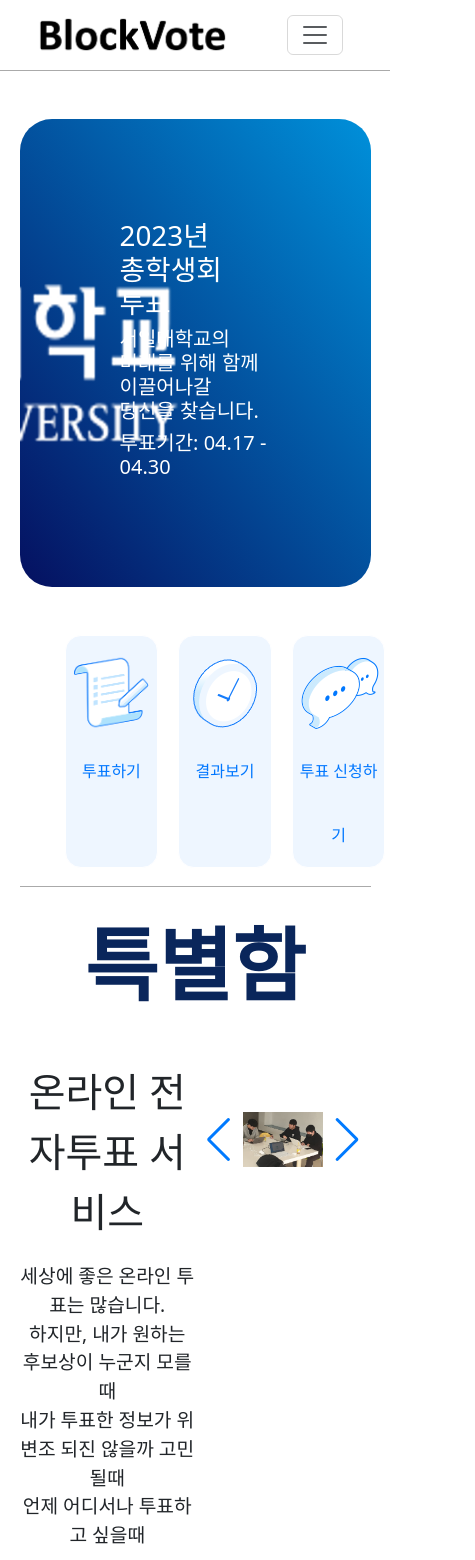
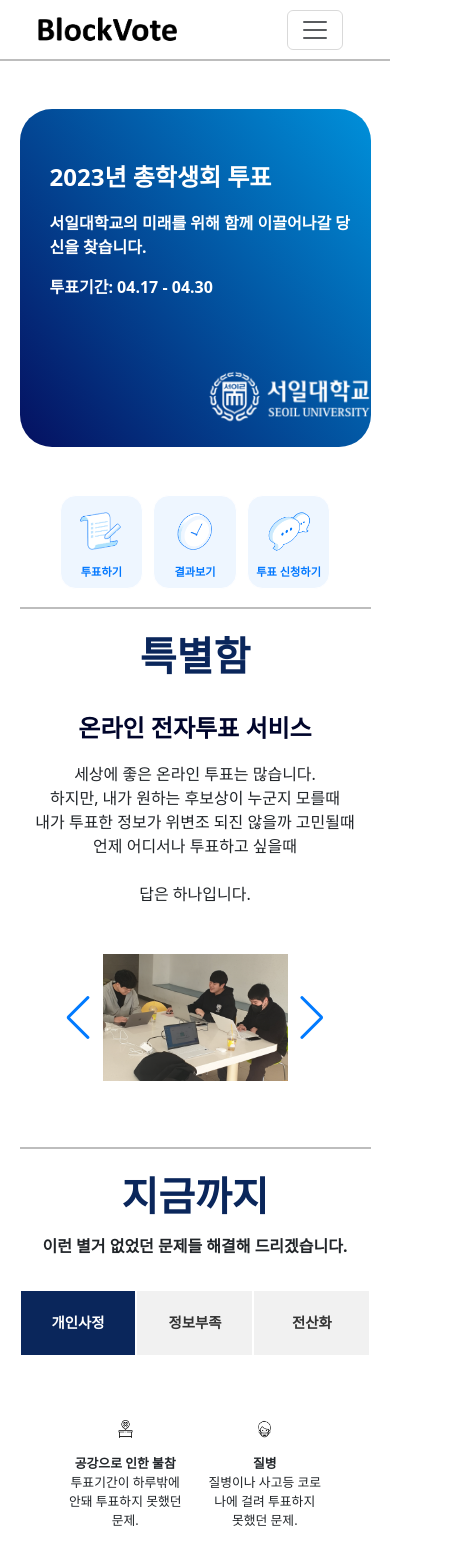
Before and after one commit to TEAM-BlockVote/CapstoneDesign, a React (Create React App) app in the folder client/: page / in a window 390 px wide. Shown: the top 1560 px of the page, 475 px wide, since content can reach past the window. Built offline with nearby package versions, Linux system fonts and the light colour scheme; no server answers; a web font is replaced by a local one.

Commit message:
[design] 메인 페이지 개선 및 반응형 웹 구현

```diff
--- a/client/src/Components/Main/Future.css
+++ b/client/src/Components/Main/Future.css
@@ -1,5 +1,12 @@
 .future-wrapper {
   display: flex;
+}
+
+@media screen and (max-width:1023px) {
+  .future-wrapper {
+    flex-direction: column;
+    padding: 10px;
+  }
 }
 
 .future-info {
@@ -7,6 +14,15 @@
   border: 10px #ffffff solid;
   padding: 3rem 2rem;
   width: 33.33%;
+  height: auto;
+}
+
+@media screen and (max-width:1023px) {
+  .future-info {
+    padding: 2rem 2rem;
+    width: auto;
+    height: 33.33%;
+  }
 }
 
 .future-img {
@@ -16,4 +32,9 @@
 .future-title {
   color: #5ebabc;
   margin: 1rem 0;
+  font-weight: bold;
 }
+
+.future-written {
+  font-weight: 500;
+}
--- a/client/src/Components/Main/Future.js
+++ b/client/src/Components/Main/Future.js
@@ -38,7 +38,7 @@ const Future = () => {
         <div className="future-info" key={index}>
           <img className="future-img" src={element.img} alt="logo" />
           <h5 className="future-title"> {element.title} </h5>
-          <div>{element.content}</div>
+          <div className="future-written">{element.content}</div>
         </div>
       ))}
     </div>
--- a/client/src/Components/Main/Header.js
+++ b/client/src/Components/Main/Header.js
@@ -2,6 +2,7 @@ import { Link } from "react-router-dom";
 import React, { useContext } from 'react';
 import logo from '../Main/images/logo.png';
 import AuthContext from '../../Store/auth-context';
+import './NavigationBar.css';
 
 import { useState } from 'react';
 
@@ -16,9 +17,9 @@ const Header = () => {
 
   return (
     <div>
-      <nav className="navbar navbar-expand-lg" style={{margin: '0 5%'}}>
+      <nav className="navbar navbar-expand-lg" style={{ margin: '0 5%' }}>
         <div className="container-fluid">
-          <Link className="navbar-brand" to="/"><img  style={{width:'200px'}} src={logo} alt="seoilLogo"/></Link>
+          <Link className="navbar-brand" to="/"><img className="navbar-logo" src={logo} alt="seoilLogo" /></Link>
           <button
             className="navbar-toggler"
             type="button"
@@ -27,7 +28,7 @@ const Header = () => {
             aria-controls="navbarSupportedContent"
             aria-expanded="false"
             aria-label="Toggle navigation"
-            style={{marginLeft: 'auto', marginRight: '1rem'}}
+            style={{ marginLeft: 'auto', marginRight: '1rem' }}
           >
             <span className="navbar-toggler-icon"></span>
           </button>
@@ -45,17 +46,17 @@ const Header = () => {
             </ul>
             <ul className="navbar-nav account">
               <li className="nav-item">
-                { ctx.isLoggedIn === null && " " }
-                { ctx.isLoggedIn === false && <Link className="nav-link" to="/signIn"> 로그인 </Link> }
+                {ctx.isLoggedIn === null && " "}
+                {ctx.isLoggedIn === false && <Link className="nav-link" to="/signIn"> 로그인 </Link>}
               </li>
             </ul>
           </div>
-          { ctx.isLoggedIn === true && (
-            <div className="navbar-nav" onClick={showModal} style={{cursor:'pointer', color: '#0084ff'}}>
+          {ctx.isLoggedIn === true && (
+            <div className="navbar-nav" onClick={showModal}>
               {ctx.userName}님
             </div>
           )}
-          </div>
+        </div>
       </nav>
       <div>
         {modalOpen && <InfoModal setModalOpen={setModalOpen} />}
--- a/client/src/Components/Main/HorizonLine.css
+++ b/client/src/Components/Main/HorizonLine.css
@@ -1,5 +1,5 @@
 .horizonLine {
     width: 100%;
-    border-bottom: 1px solid #aaa;
+    border-bottom: 2px solid #aaaaaac4;
     margin: 5% 0;
 }
--- a/client/src/Components/Main/Main.css
+++ b/client/src/Components/Main/Main.css
@@ -5,8 +5,11 @@
   align-items: center;
   height: auto;
   min-height: 100%;
+  justify-content: center;
   padding-bottom: 100px;
-  border-top:  1px solid #aaa;
+  border-top: 2px solid #aaaaaac4;
+  width: 100%;
+  overflow-x: hidden;
 }
 
 .main_content {
@@ -20,38 +23,118 @@
 .banner {
   background: linear-gradient(231.73deg, #0090da 0%, #051060 100%);
   width: 100%;
+  height: auto;
   border-radius: 2rem;
-  margin: 3rem 0;
+  margin: 3rem;
 }
 
 .banner_info {
-  position: relative;
-  display: grid;
-  overflow: hidden;
+  display: flex;
+  flex-direction: row;
   height: 100%;
   border-radius: 0.9375rem;
-  grid-template-columns: repeat(2, auto);
+}
+
+@media screen and (max-width:1023px) {
+  .banner_info {
+    flex-direction: column;
+  }
 }
 
 .banner_left {
+  width: auto;
   color: white;
-  z-index: 1;
-  color: #fff;
-  word-break: keep-all;
-  padding: 100px;
+  display: flex;
+  flex-direction: column;
+  margin: 100px 0px 100px 100px;
+}
+
+@media screen and (max-width:767px) {
+  .banner_left {
+    margin: 50px 10px 50px 30px;
+  }
+}
+
+@media screen and (min-width:768px) and (max-width: 1023px) {
+  .banner_left {
+    margin: 50px 0px 50px 50px;
+  }
+}
+
+.banner-vote {
+  font-weight: bolder;
+  font-size: 2.5rem;
+}
+
+@media screen and (max-width:767px) {
+  .banner-vote {
+    font-size: 1.5rem;
+  }
+}
+
+@media screen and (min-width:768px) and (max-width: 1023px) {
+  .banner-vote {
+    font-size: 2rem;
+  }
+}
+
+.banner-written {
+  font-weight: bold;
+  font-size: 1.4rem;
+}
+
+@media screen and (max-width:767px) {
+  .banner-written {
+    font-size: 1rem;
+  }
+}
+
+@media screen and (min-width:768px) and (max-width: 1023px) {
+  .banner-written {
+    font-size: 1.2rem;
+  }
+}
+
+.banner-date {
+  font-weight: bold;
+  font-size: 1.4rem;
+}
+
+@media screen and (max-width:767px) {
+  .banner-date {
+    font-size: 1rem;
+  }
+}
+
+@media screen and (min-width:768px) and (max-width: 1023px) {
+  .banner-date {
+    font-size: 1.2rem;
+  }
 }
 
 .banner_right {
-  position: absolute;
-  right: 0;
   display: flex;
-  height: 100%;
-  padding: 100px;
   margin: auto;
 }
 
 .banner_img {
-  width: auto;
+  width: 400px;
+}
+
+@media screen and (max-width:767px) {
+  .banner_img {
+    width: 200px;
+    margin-bottom: 10%;
+    margin-left: 50%;
+  }
+}
+
+@media screen and (min-width:768px) and (max-width: 1023px) {
+  .banner_img {
+    width: 300px;
+    margin-bottom: 10%;
+    margin-left: 70%;
+  }
 }
 
 .vote_container {
@@ -71,10 +154,12 @@
 .vote_info {
   margin: 1rem;
 }
+
 .voting_day {
   color: #0090da;
   font-weight: 500;
 }
+
 .vote_action {
   margin: auto;
   text-align: center;
@@ -88,7 +173,8 @@
 }
 
 .section-title {
-  margin-bottom: 1.5rem;
+  margin-bottom: 1rem;
+  text-align: center;
 }
 
 .section-title .main_title {
@@ -97,8 +183,23 @@
   color: #0a265b;
 }
 
+@media screen and (max-width:767px) {
+  .section-title .main_title {
+    margin-bottom: 0.5rem;
+    font-size: 2.5rem;
+  }
+}
+
+@media screen and (min-width:768px) and (max-width:1023px) {
+  .section-title .main_title {
+    margin-bottom: 1rem;
+    font-size: 3.5rem;
+  }
+}
+
 .section-title .sub_title {
   text-align: center;
+  font-weight: bold;
 }
 
 .section-info {
@@ -108,16 +209,61 @@
   height: 30%;
 }
 
-.section-info-title {
-  font-family: bold;
-  font-size: 2.5rem;
+@media screen and (max-width:767px) {
+  .section-info {
+    flex-direction: column;
+  }
+}
+
+@media screen and (min-width:768px) and (max-width:1023px) {
+  .section-info {
+    flex-direction: column;
+  }
+}
+
+@media screen and (min-width:1024px) {
+  .section-info {
+    flex-direction: row;
+  }
 }
 
 .section-info-content {
   white-space: pre-line;
   text-align: center;
   margin-top: 10%;
-  font-size: 1.2rem
+  font-size: 1.2rem;
+  font-weight: 500;
+}
+
+@media screen and (max-width:767px) {
+  .section-info-content {
+    margin-top: 5%;
+    font-size: 1rem;
+  }
+}
+
+@media screen and (min-width:768px) and (max-width:1023px) {
+  .section-info-content {
+    font-size: 1.1rem;
+  }
+}
+
+.section-info-title {
+  font-weight: bold;
+  font-size: 2.5rem;
+  color: #00052b;
+}
+
+@media screen and (max-width:767px) {
+  .section-info-title {
+    font-size: 1.5rem;
+  }
+}
+
+@media screen and (min-width:768px) and (max-width:1023px) {
+  .section-info-title {
+    font-size: 2rem;
+  }
 }
 
 .section-info-wrapper {
@@ -125,10 +271,15 @@
 }
 
 .section_content {
-  display : flex;
+  display: flex;
   justify-content: center;
-  align-items : center;
-  width: 50%;
+  align-items: center;
+}
+
+@media screen and (min-width:1024px) {
+  .section_content {
+    width: 50%;
+  }
 }
 
 .swiper-img {
@@ -144,17 +295,44 @@
   height: 50%;
 }
 
+@media screen and (max-width:767px) {
+  .mySwiper {
+    width: 80%;
+  }
+}
+
+@media screen and (min-width:768px) and (max-width:1023px) {
+  .mySwiper {
+    width: 70%;
+  }
+}
+
 .tab-wrapper {
-  width:100%;
+  width: 100%;
 }
 
 .tabs-list {
   display: flex;
   list-style: none;
   text-align: center;
-  margin: 0 auto;
   padding: 0;
   cursor: pointer;
+}
+
+.tab-img {
+  width: 100px;
+}
+
+@media screen and (max-width:767px) {
+  .tab-img {
+    width: 50px;
+  }
+}
+
+@media screen and (min-width:768px) and (max-width:1023px) {
+  .tab-img {
+    width: 80px;
+  }
 }
 
 .tab {
@@ -164,6 +342,13 @@
   margin: 0 auto;
   color: #333333;
   line-height: 4rem;
+  font-weight: bold;
+}
+
+@media screen and (max-width:767px) {
+  .tab {
+    font-size: 0.9rem;
+  }
 }
 
 .tab.active {
@@ -171,6 +356,13 @@
   background-color: #0a265b;
   color: #fff;
   line-height: 4rem;
+  font-weight: bold;
+}
+
+@media screen and (max-width:767px) {
+  .tab.active {
+    font-size: 0.9rem;
+  }
 }
 
 .info-wrap {
@@ -178,15 +370,44 @@
 }
 
 .footer {
-  height: 100px;
-  position : relative;
+  display: flex;
+  flex-direction: column;
+  width: 100%;
+  overflow-x: hidden;
+  height: auto;
   background: #202942;
+  padding: 30px;
 }
 
-.footer-content {
+.footer-list {
   display: flex;
-  justify-content: space-around;
-  padding-top: 2rem;
+  flex-direction: row;
+  text-align: center;
+  margin: auto;
+}
+
+.producers {
+  color: azure;
+  font-weight: bold;
+  margin-top: 5px;
+  padding: 0 10px;
+}
+
+.footer-logo {
+  display: flex;
+  padding: 2rem;
+  margin: auto;
+}
+
+.under-logo {
+  width: 200px;
+  height: auto;
+}
+
+@media screen and (max-width:767px) {
+  .under-logo {
+    width: 150px;
+  }
 }
 
 .main-btn {
@@ -213,6 +434,49 @@
   margin: 0 10px;
   border-radius: 16px;
   padding-top: 10px;
+  height: auto;
+}
+
+@media screen and (max-width:767px) {
+  .go-link {
+    line-height: 2rem;
+    margin: 0 5px;
+  }
+}
+
+@media screen and (min-width:768px) and (max-width:1023px) {
+  .go-link {
+    line-height: 3rem;
+  }
+}
+
+@media screen and (min-width:1024px) {
+  .go-link {
+    line-height: 4rem;
+  }
+}
+
+.tab-label {
+  font-weight: 600;
+  font-size: 1.2rem;
+}
+
+@media screen and (max-width:767px) {
+  .tab-label {
+    font-size: 0.7rem;
+  }
+}
+
+@media screen and (min-width:768px) and (max-width:1023px) {
+  .tab-label {
+    font-size: 1rem;
+  }
+}
+
+@media screen and (min-width:1024px) {
+  .tab-label {
+    font-size: 1.3rem;
+  }
 }
 
 .votebox-info {
@@ -229,13 +493,16 @@
   border-top-left-radius: 20px;
   border-top-right-radius: 20px;
 }
+
 .votebox-desc {
   padding-top: 2rem;
 
 }
+
 .votebox-link {
   padding-top: 2.3rem;
 }
+
 .votebox-dan {
   font-size: 13px;
   white-space: nowrap;
--- a/client/src/Components/Main/Main.js
+++ b/client/src/Components/Main/Main.js
@@ -7,6 +7,7 @@ import { Link } from "react-router-dom";
 import HorizonLine from './HorizonLine';
 import './Main.css';
 import bannerLogo from './images/seoilLogo.png';
+import underLogo from '../Main/images/underLogo.png';
 import Team from './images/Team.png';
 import MakeVote from './images/makeVote.png';
 import Voting from './images/voting.png';
@@ -24,10 +25,10 @@ import 'swiper/components/navigation/navigation.min.css'
 import 'swiper/components/pagination/pagination.min.css'
 
 const Main = () => {
-  const [selectedTab, setSelectedTab] = useState(<Tab index={0}/>);
+  const [selectedTab, setSelectedTab] = useState(<Tab index={0} />);
   const [activeIndex, setActiveIndex] = useState(0);
 
-  const handleTabClick = (tab,index) => {
+  const handleTabClick = (tab, index) => {
     setSelectedTab(tab);
     setActiveIndex(index);
   };
@@ -42,18 +43,18 @@ const Main = () => {
 
   return (
     <>
-    {/* {<SignInModal/>} */}
+      {/* {<SignInModal/>} */}
       <div className="main_content_wrapper">
         <div className="main_content">
           <div className="banner">
             <div className="banner_info">
               <div className="banner_left">
-                <h1 > 2023년 총학생회 투표 </h1>
-                <h5> 서일대학교의 미래를 위해 함께 이끌어나갈 당신을 찾습니다. </h5>
-                <h5> 투표기간: 04.17 - 04.30 </h5>
+                <p className='banner-vote'> 2023년 총학생회 투표 </p>
+                <p className='banner-written'> 서일대학교의 미래를 위해 함께 이끌어나갈 당신을 찾습니다. </p>
+                <p className='banner-date'> 투표기간: 04.17 - 04.30 </p>
               </div>
               <div className="banner_right">
-                <img className="banner_img" src={bannerLogo} alt="seoilLogo"/>
+                <img className="banner_img" src={bannerLogo} alt="seoilLogo" />
               </div>
             </div>
           </div>
@@ -89,22 +90,22 @@ const Main = () => {
             </div>
           </div> */}
           <div className="tab-wrapper">
-            <ul className="tabs-list" style={{margin: '0 10%'}}>
+            <ul className="tabs-list" style={{ margin: '0 10%' }}>
               <li className='go-link' onClick={handleVotingModalShow}>
-                <img src={Voting} alt='투표하기'></img>
-                <div> 투표하기 </div>
+                <img className='tab-img' src={Voting} alt='투표하기'></img>
+                <div className='tab-label'> 투표하기 </div>
               </li>
               <li className='go-link' onClick={handleResultModalShow}>
-                <img src={Result} alt='결과보기'></img>
-                <div> 결과보기 </div>
+                <img className='tab-img' src={Result} alt='결과보기'></img>
+                <div className='tab-label'> 결과보기 </div>
               </li>
               <li className='go-link'>
-                <img src={MakeVote} alt='투표 신청하기'></img>
-                <div> 투표 신청하기 </div>
+                <img className='tab-img' src={MakeVote} alt='투표 신청하기'></img>
+                <div className='tab-label'> 투표 신청하기 </div>
               </li>
             </ul>
           </div>
-          <HorizonLine/>
+          <HorizonLine />
           <div className="section-title">
             <p className="main_title">특별함</p>
           </div>
@@ -113,30 +114,30 @@ const Main = () => {
               <div className="section-info-wrapper" >
                 <span className="section-info-title" > 온라인 전자투표 서비스 </span>
                 <div className="section-info-content" >
-                  세상에 좋은 온라인 투표는 많습니다.<br/>
-                  하지만, 내가 원하는 후보상이 누군지 모를때 <br/>
-                  내가 투표한 정보가 위변조 되진 않을까 고민될때 <br/>
-                  언제 어디서나 투표하고 싶을때<br/><br/>
+                  세상에 좋은 온라인 투표는 많습니다.<br />
+                  하지만, 내가 원하는 후보상이 누군지 모를때 <br />
+                  내가 투표한 정보가 위변조 되진 않을까 고민될때 <br />
+                  언제 어디서나 투표하고 싶을때<br /><br />
                   답은 하나입니다.
                 </div>
               </div>
             </div>
-            <Swiper navigation={true} modules={[Navigation]} className="mySwiper" style={{cursor: 'pointer'}}
+            <Swiper navigation={true} modules={[Navigation]} className="mySwiper" style={{ cursor: 'pointer' }}
               onClick={(swiper, e) => {
-                if(e.target.className === "swiper-button-prev") {
+                if (e.target.className === "swiper-button-prev") {
                   swiper.slidePrev();
-                } else if(e.target.className === "swiper-button-next") {
+                } else if (e.target.className === "swiper-button-next") {
                   swiper.slideNext();
                 }
               }}
             >
-              <SwiperSlide><img className="swiper-img" src={Team} alt="swiperImg"/></SwiperSlide>
-              <SwiperSlide><img className="swiper-img" src={Team} alt="swiperImg"/></SwiperSlide>
-              <SwiperSlide><img className="swiper-img" src={Team} alt="swiperImg"/></SwiperSlide>
-              <SwiperSlide><img className="swiper-img" src={Team} alt="swiperImg"/></SwiperSlide>
+              <SwiperSlide><img className="swiper-img" src={Team} alt="swiperImg" /></SwiperSlide>
+              <SwiperSlide><img className="swiper-img" src={Team} alt="swiperImg" /></SwiperSlide>
+              <SwiperSlide><img className="swiper-img" src={Team} alt="swiperImg" /></SwiperSlide>
+              <SwiperSlide><img className="swiper-img" src={Team} alt="swiperImg" /></SwiperSlide>
             </Swiper>
           </div>
-          <HorizonLine/>
+          <HorizonLine />
           <div className="section-title">
             <p className="main_title">지금까지</p>
             <p className="sub_title">이런 별거 없었던 문제들 해결해 드리겠습니다.</p>
@@ -149,29 +150,33 @@ const Main = () => {
             </ul>
             {selectedTab}
           </div>
-          <HorizonLine/>
+          <HorizonLine />
           <div className="section-title">
             <p className="main_title">BlockVote와 함께한다면?</p>
-            <p className="sub_title">아래와 같은 결과를 함께 만들어 나갈수 있어요</p>
+            <p className="sub_title">아래와 같은 결과를 함께 만들어 나갈수 있습니다.</p>
           </div>
-          {<Future/>}
+          {<Future />}
         </div>
       </div>
       <div className="footer">
-        <div className="footer-content">
-          <p style={{color: '#adb5bd', fontSize: 2+'rem'}}> BlockVote </p>
-          <p style={{color: '#adb5bd'}}> 전준호 이서진 유승민 나윤성 </p>
-          <p>  </p>
+        <div className="footer-list">
+          <p className='producers'>홈</p>
+          <p className='producers'>개요</p>
+          <p className='producers'>도움말</p>
+          <p className='producers'>기능</p>
+        </div>
+        <div className='footer-logo'>
+          <img className="under-logo" src={underLogo} alt="underLogo" />
         </div>
       </div>
-      <Modal show={showVotingModal} onHide={handleVotingModalClose} centered style={{textAlign: 'center'}}>
+      <Modal show={showVotingModal} onHide={handleVotingModalClose} centered style={{ textAlign: 'center' }}>
         <Modal.Header style={{ borderBottom: 'rgb(222,222,222)' }}>
           <CloseButton onClick={handleVotingModalClose} />
         </Modal.Header>
         <Modal.Body>
-        <form action='vote/hasVoteNumberVoting' method='get'>
-            {<VoteBox/>}
-            <input placeholder='발송 문자 7자리 숫자' name='voteCode'/>
+          <form action='vote/hasVoteNumberVoting' method='get'>
+            {<VoteBox />}
+            <input placeholder='발송 문자 7자리 숫자' name='voteCode' />
             <button className='votebox-submit' type='submit'>
               투표하러가기
             </button>
@@ -179,14 +184,14 @@ const Main = () => {
         </Modal.Body>
       </Modal>
 
-      <Modal show={showResultModal} onHide={handleResultModalClose} centered style={{textAlign: 'center'}}>
+      <Modal show={showResultModal} onHide={handleResultModalClose} centered style={{ textAlign: 'center' }}>
         <Modal.Header style={{ borderBottom: 'rgb(222,222,222)' }}>
           <CloseButton onClick={handleResultModalClose} />
         </Modal.Header>
         <Modal.Body>
-          {<VoteBox/>}
-          <input placeholder='발송 문자 7자리 숫자' name='voteCode'/>
-          <button className='votebox-submit' onClick={() => {alert("아직 투표가 끝나지 않았습니다.")}}>
+          {<VoteBox />}
+          <input placeholder='발송 문자 7자리 숫자' name='voteCode' />
+          <button className='votebox-submit' onClick={() => { alert("아직 투표가 끝나지 않았습니다.") }}>
             결과보러가기
           </button>
         </Modal.Body>
--- a/client/src/Components/Main/NavigationBar.css
+++ b/client/src/Components/Main/NavigationBar.css
@@ -0,0 +1,24 @@
+.navbar-nav {
+  font-weight: bold;
+  cursor: pointer;
+  color: #0084ff;
+}
+
+.navbar-logo {
+  width: 200px;
+}
+
+@media screen and (max-width:767px) {
+  .navbar-logo {
+    width: 150px;
+  }
+}
+
+@media screen and (min-width: 1024px) {
+  .nav-link {
+    position: relative;
+    right: 20%;
+    font-weight: bold;
+    margin-left: 30px;
+  }
+}
--- a/client/src/Components/Main/Tab.css
+++ b/client/src/Components/Main/Tab.css
@@ -16,4 +16,21 @@
 .tab_contnet_title {
   text-align: center;
   margin-top: 1rem;
+  font-weight: 500;
 }
+
+@media screen and (max-width:767px) {
+  .tab_contnet_title {
+    font-size: 0.8rem;
+  }
+}
+
+@media screen and (min-width:768px) and (max-width:1023px) {
+  .tab_contnet_title {
+    font-size: 0.9rem;
+  }
+}
+
+.content_title {
+  font-weight: bold;
+}
--- a/client/src/Components/Main/Tab.js
+++ b/client/src/Components/Main/Tab.js
@@ -70,7 +70,7 @@ const Tab = ({ index }) => {
           <div className="tab_contnet">
             <img className="tab_contnet_img" src={element.img} alt="img" />
             <div className="tab_contnet_title">
-              <div>{element.title}</div>
+              <div className="content_title">{element.title}</div>
               <div>{element.content}</div>
             </div>
           </div>
--- a/client/src/Components/NoticeBoard/HomePage/Bottom.css
+++ b/client/src/Components/NoticeBoard/HomePage/Bottom.css
@@ -1,11 +1,23 @@
 .footer {
-  height: 100px;
-  position : relative;
+  display: flex;
+  flex-direction: column;
+  width: 100%;
+  overflow-x: hidden;
+  height: auto;
   background: #202942;
+  padding: 30px;
 }
 
-.footer-content {
+.footer-list {
   display: flex;
-  justify-content: space-around;
-  padding-top: 2rem;
+  flex-direction: row;
+  text-align: center;
+  margin: auto;
 }
+
+.producers {
+  color: azure;
+  font-weight: bold;
+  margin-top: 5px;
+  padding: 0 10px;
+}
--- a/client/src/Components/NoticeBoard/HomePage/Bottom.jsx
+++ b/client/src/Components/NoticeBoard/HomePage/Bottom.jsx
@@ -1,13 +1,18 @@
 import React from "react";
+import underLogo from '../../Main/images/underLogo.png';
 import "./Bottom.css";
 
 function Bottom() {
   return (
     <div className="footer">
-        <div className="footer-content">
-          <p style={{color: '#adb5bd', fontSize: 2+'rem'}}> BlockVote </p>
-          <p style={{color: '#adb5bd'}}> 전준호 이서진 유승민 나윤성 </p>
-          <p>  </p>
+        <div className="footer-list">
+          <p className='producers'>홈</p>
+          <p className='producers'>개요</p>
+          <p className='producers'>도움말</p>
+          <p className='producers'>기능</p>
+        </div>
+        <div className='footer-logo'>
+          <img className="under-logo" src={underLogo} alt="underLogo" />
         </div>
       </div>
   );
```
Also changed, not shown: client/src/Components/Main/images/seoilLogo.png, client/src/Components/Main/images/underLogo.png (added).
